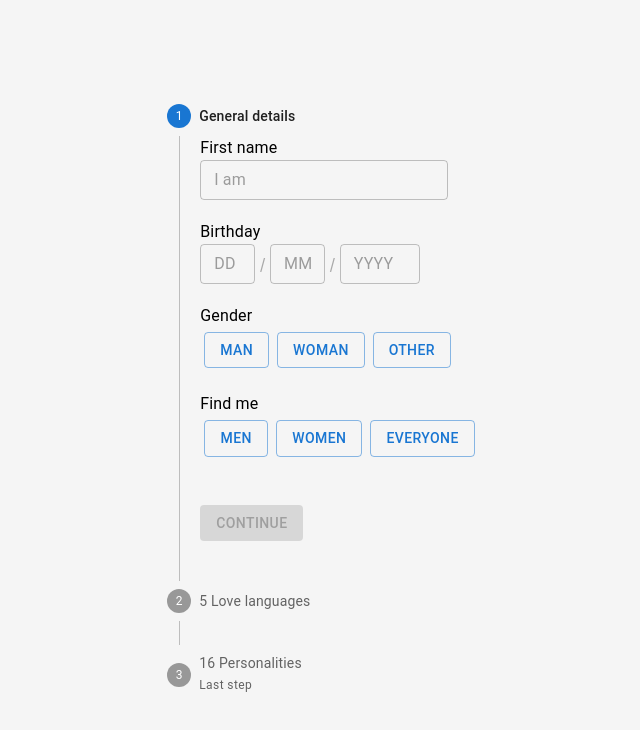
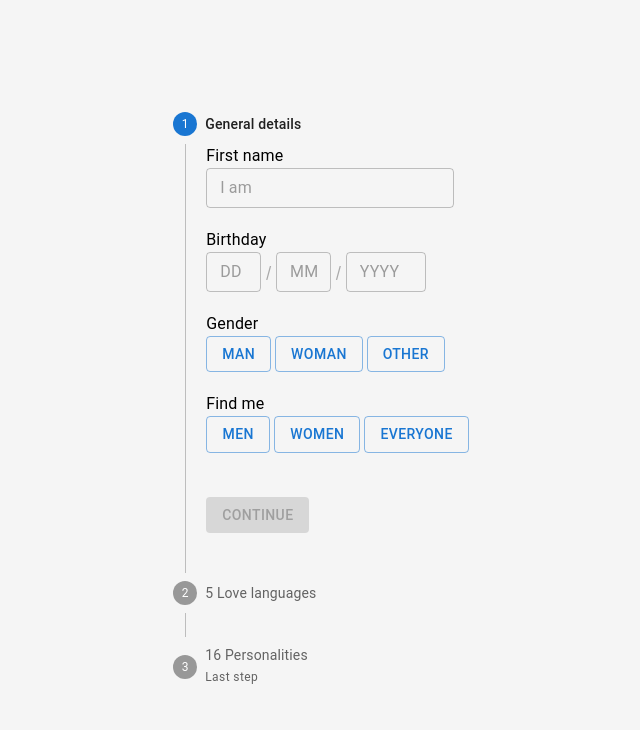
Before and after one commit to shmuel600/pisces-dating, a Next.js app: page /registerUser in a window 1280 px wide. Shown: the top 730 px of the page, without its empty margins (313-953 px from the left). Built offline with nearby package versions, Linux system fonts and the light colour scheme; no server answers.

Commit message:
fixed general details validation

```diff
--- a/components/registerUser/GeneralDetails.js
+++ b/components/registerUser/GeneralDetails.js
@@ -104,7 +104,7 @@ export default function GeneralDetails({ handleNext, name, setName, gender, setG
                 <Box sx={{ display: 'flex', justifyContent: 'flex-start' }}>
                     <Button
                         // sx={{ backgroundColor: 'transparent', color: '#1976d2', boxShadow: 'none' }}
-                        sx={{ m: 0.5 }}
+                        sx={{ mr: 0.5 }}
                         variant={gender === 'Man' ? 'contained' : 'outlined'}
                         onClick={() => setGender('Man')}
                     >
@@ -112,7 +112,7 @@ export default function GeneralDetails({ handleNext, name, setName, gender, setG
                     </Button>
                     <Button
                         // sx={{ backgroundColor: 'transparent', color: '#1976d2', boxShadow: 'none' }}
-                        sx={{ m: 0.5 }}
+                        sx={{ mr: 0.5 }}
                         variant={gender === 'Woman' ? 'contained' : 'outlined'}
                         onClick={() => setGender('Woman')}
                     >
@@ -120,7 +120,7 @@ export default function GeneralDetails({ handleNext, name, setName, gender, setG
                     </Button>
                     <Button
                         // sx={{ backgroundColor: 'transparent', color: '#1976d2', boxShadow: 'none' }}
-                        sx={{ m: 0.5 }}
+                        sx={{ mr: 0.5 }}
                         variant={gender === 'Other' ? 'contained' : 'outlined'}
                         onClick={() => setGender('Other')}
                     >
@@ -134,7 +134,7 @@ export default function GeneralDetails({ handleNext, name, setName, gender, setG
                 <Box sx={{ display: 'flex', justifyContent: 'flex-start' }}>
                     <Button
                         // sx={{ backgroundColor: 'transparent', color: '#1976d2', boxShadow: 'none' }}
-                        sx={{ m: 0.5 }}
+                        sx={{ mr: 0.5 }}
                         variant={findMe === 'Men' ? 'contained' : 'outlined'}
                         onClick={() => setFindMe('Men')}
                     >
@@ -142,7 +142,7 @@ export default function GeneralDetails({ handleNext, name, setName, gender, setG
                     </Button>
                     <Button
                         // sx={{ backgroundColor: 'transparent', color: '#1976d2', boxShadow: 'none' }}
-                        sx={{ m: 0.5 }}
+                        sx={{ mr: 0.5 }}
                         variant={findMe === 'Women' ? 'contained' : 'outlined'}
                         onClick={() => setFindMe('Women')}
                     >
@@ -150,7 +150,7 @@ export default function GeneralDetails({ handleNext, name, setName, gender, setG
                     </Button>
                     <Button
                         // sx={{ backgroundColor: 'transparent', color: '#1976d2', boxShadow: 'none' }}
-                        sx={{ m: 0.5 }}
+                        sx={{ mr: 0.5 }}
                         variant={findMe === 'Everyone' ? 'contained' : 'outlined'}
                         onClick={() => setFindMe('Everyone')}
                     >
@@ -164,7 +164,12 @@ export default function GeneralDetails({ handleNext, name, setName, gender, setG
                         <Button
                             variant="contained"
                             onClick={handleDone}
-                            disabled={!(checkName && checkAge && gender.length > 0 && findMe.length > 0)}
+                            disabled={!(checkName && checkAge &&
+                                gender.length > 0 && findMe.length > 0 && name.length >= 2 &&
+                                inputDay.length === 2 && inputDay > 0 && inputDay <= 31 &&
+                                inputMonth.length === 2 && inputMonth > 0 && inputMonth <= 12 &&
+                                inputYear.length > 3 && inputYear <= (new Date).getFullYear()
+                            )}
                             sx={{ mt: 1, mr: 1 }}
                         >
                             {'Continue'}
```
